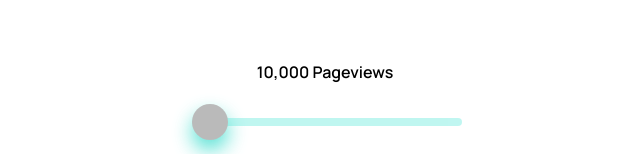
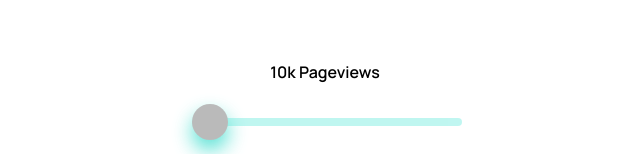
Before and after one commit to Fola-Joe/interactive-pricing-component, a React (Vite) app: page / in a window 1280 px wide. Shown: the part 305-459 px from the top of the page, without its empty margins (315-955 px from the left). Built offline with nearby package versions, Linux system fonts and the light colour scheme.

Commit message:
Update Pricing.jsx
update in price as toggle is done. Views are shown as 10k, 100k etc.

```diff
--- a/src/Pricing.jsx
+++ b/src/Pricing.jsx
@@ -1,6 +1,15 @@
 import './Pricing.css';
 import { useState } from 'react';
 
+//function to display views as 10k - 1M
+function formatLabel(views) {
+    if (views >= 1000000) {
+        return `${(views / 1000000)}M`
+    } else if (views >= 1000) {
+        return `${(views / 1000)}k`;
+    };
+    return views.toLocaleString();
+}
 
 export default function Pricing() {
 
@@ -8,24 +17,27 @@ export default function Pricing() {
     const [price, setPrice] = useState(8);
 
     const updateValue = (e) => {
-        const newViews = parseInt(e.target.value, 10); // Parse the input value to an integer
-        setViews(newViews); // Update the views state
-        if (newViews == 50000) {
+        // Parse the input value to an integer
+        const newViews = parseInt(e.target.value);
+        // Update the views state
+        setViews(newViews);
+
+        if (newViews == 1000000) {
+            setPrice(36);
+        } else if (newViews >= 500000) {
+            setPrice(24);
+        } else if (newViews >= 100000) {
+            setPrice(16);
+        } else if (newViews >= 50000) {
             setPrice(12);
-        } else if (newViews == 100000) {
-            setPrice(16);
-        } else if (newViews == 500000) {
-            setPrice(24);
-        } else if (newViews == 1000000) {
-            setPrice(36);
-        } else if (newViews == 10000) {
+        }  else if (newViews >= 10000) {
             setPrice(8);
         }
     };
 
     return (
         <section className="main">
-            <h1 className="pricing-h1">{views.toLocaleString()} Pageviews</h1>
+            <h1 className="pricing-h1">{formatLabel(views)} Pageviews</h1>
             <div className="slide-container">
                 <input type="range"
                     min="10000"
```
